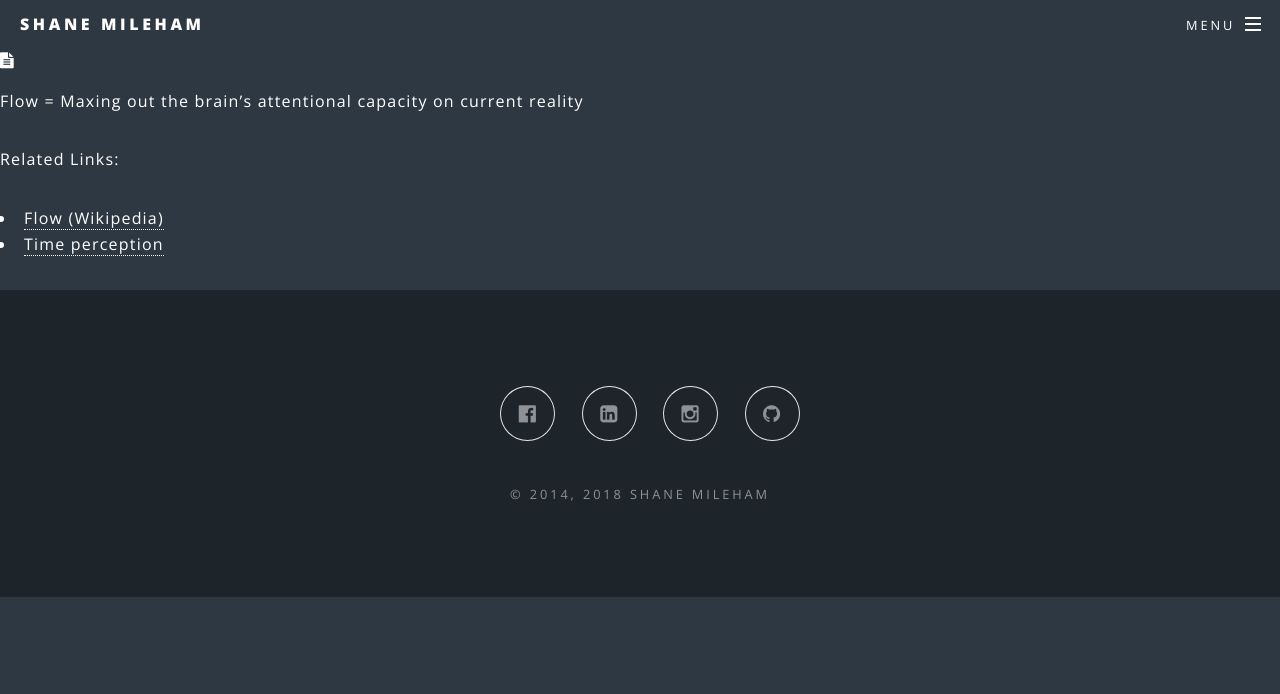
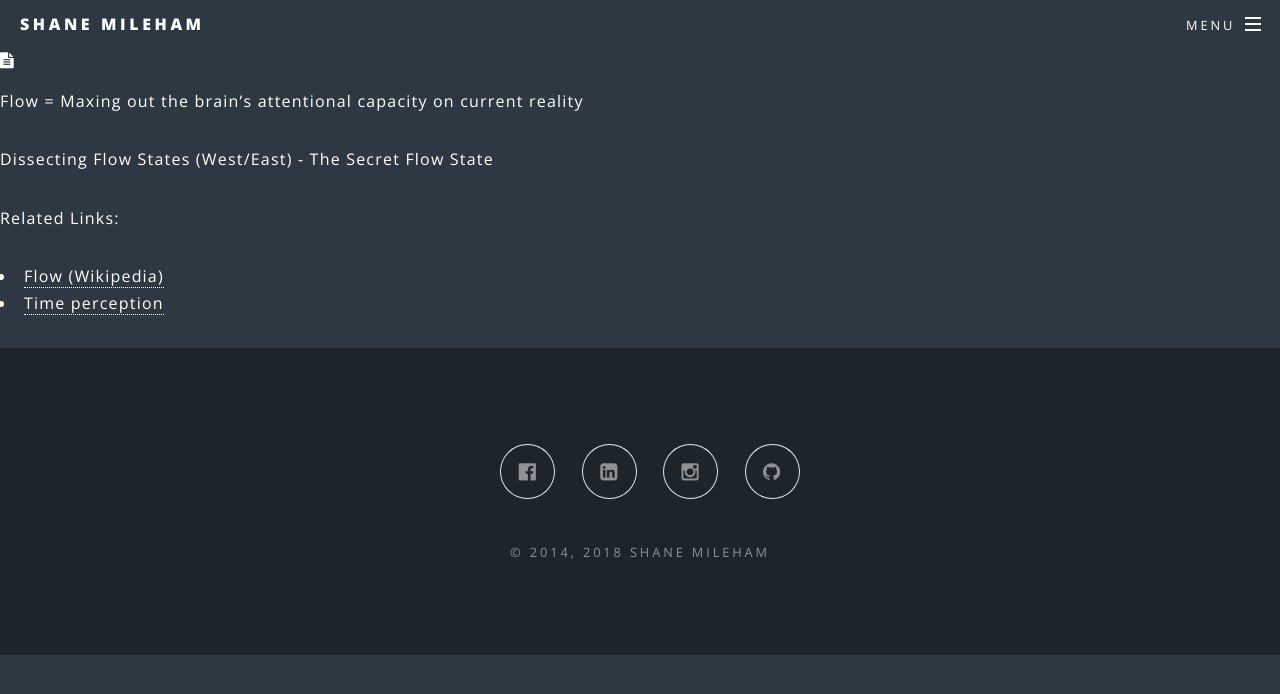
Before and after one commit to shanemileham/shanemileham.github.io, a Jekyll site: the page built from _kb/learn/flow.md, in a window 1280 px wide. Shown: the top 694 px of the page. Built offline with Jekyll 4.4.1, drawn with Linux system fonts in a browser that asks for light colours; comment, search, counter and statistics services are not loaded.

Commit message:
Flow += note

```diff
--- a/_kb/learn/flow.md
+++ b/_kb/learn/flow.md
@@ -6,7 +6,7 @@ title: Flow State
 
 Flow = Maxing out the brain's attentional capacity on current reality
 
-
+Dissecting Flow States (West/East) - The Secret Flow State
 
 
 Related Links:
```
